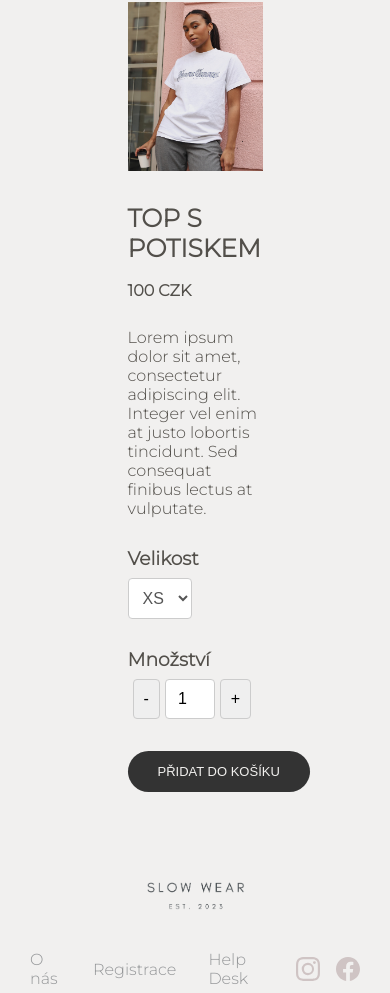
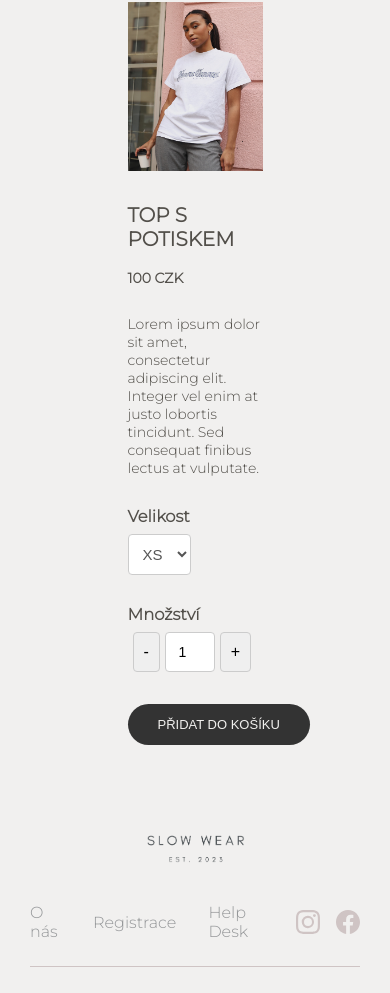
Before and after one commit to Kristyna-Novakova/slow-wear, a React app: page / in a window 390 px wide. Shown: the part 4814-5807 px from the top of the page. Built offline with nearby package versions, Linux system fonts and the light colour scheme; a web font is replaced by a local one.

Commit message:
fixing Responsive Design

```diff
--- a/src/Pages/ProductDetail/style.css
+++ b/src/Pages/ProductDetail/style.css
@@ -124,7 +124,14 @@
     flex-direction: column;
     align-items: center;
     justify-content: center;
-    gap: 2rem;
+  }
+
+  .product-title {
+    font-size: 20px;
+  }
+
+  .product-price {
+    font-size: 14px;
   }
 
   .product-content {
@@ -133,5 +140,22 @@
 
   .product-description {
     width: auto;
+    font-size: 14px;
+  }
+
+  .product-sizes {
+    font-size: 14px;
+  }
+
+  .custom-select {
+    font-size: 15px;
+  }
+
+  .product-quantity {
+    font-size: 14px;
+  }
+
+  .quantity-input input {
+    font-size: 14px;
   }
 }
```
